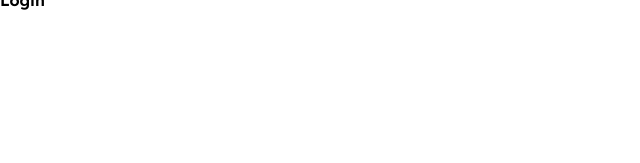
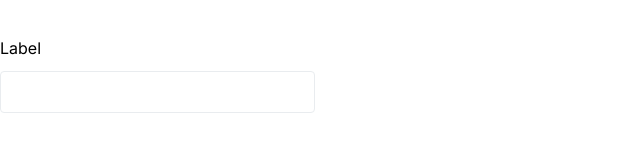
Before and after one commit to KA-10-Motors-Shop/motors-shop-front, a React (Create React App) app: page /login in a window 1280 px wide. Shown: the top 163 px of the page, without its empty margins (0-640 px from the left). Built offline with nearby package versions, Linux system fonts and the light colour scheme.

Commit message:
refactor: created input component. There is need to check the placeholder that does not appear.

```diff
--- /dev/null
+++ b/src/components/Input/Input.tsx
@@ -0,0 +1,23 @@
+import { Container } from "./styles";
+
+interface inputInterface {
+	label: string;
+	placeholder: string;
+	error?: any;
+}
+
+export const Input = ({
+	label,
+	error,
+	placeholder,
+	...rest
+}: inputInterface) => {
+	return (
+		<Container>
+			<div>
+				{label} {!!error && <span> - {error}</span>}
+			</div>
+			<input {...rest} />
+		</Container>
+	);
+};
--- /dev/null
+++ b/src/components/Input/styles.js
@@ -0,0 +1,47 @@
+import styled, { css } from "styled-components";
+
+export const Container = styled.div`
+	text-align: left;
+	display: flex;
+	flex-direction: column;
+	width: 22rem;
+	height: 4.0625rem;
+
+	div {
+		margin-bottom: 0.5rem;
+		height: 1.0625rem;
+		width: 2.3125rem;
+
+		label {
+			font-size: 0.875rem;
+			line-height: 1.06rem;
+			font-weight: 500;
+			color: var(--grey1);
+		}
+
+		span {
+			color: var(--alert1);
+		}
+	}
+
+	input {
+		height: 3rem;
+		width: 19.6875rem;
+		border: 1.5px solid var(--grey7);
+		border-radius: 4px;
+
+		input::placeholder {
+			color: var(--grey3);
+		}
+
+		:hover {
+			background-color: var(--grey8);
+			border: 1.5px solid var(--grey8);
+		}
+
+		:focus {
+			background-color: var(--grey9);
+			border: 1.5px solid var(--brand2);
+		}
+	}
+`;
--- a/src/pages/Login.tsx
+++ b/src/pages/Login/Login.tsx
@@ -1,8 +1,10 @@
 import { useEffect } from "react";
 import { useForm } from "react-hook-form";
 import { useHistory } from "react-router";
-import { UseTokenProvider } from "../providers/token";
-import api from "../services/api";
+import { Input } from "../../components/Input/Input";
+import { UseTokenProvider } from "../../providers/token";
+import api from "../../services/api";
+import { Container } from "./styles";
 
 export const Login = () => {
 	const { setToken, token }: any = UseTokenProvider();
@@ -38,8 +40,8 @@ export const Login = () => {
 	});
 
 	return (
-		<>
-			<h1>Login</h1>
-		</>
+		<Container>
+			<Input label="Label" placeholder="Placeholder" />
+		</Container>
 	);
 };
--- /dev/null
+++ b/src/pages/Login/styles.js
@@ -0,0 +1,9 @@
+import styled from "styled-components";
+
+export const Container = styled.main`
+	width: 100vw;
+	height: 100vh;
+	padding-top: 3rem;
+	display: flex;
+	flex-direction: column;
+`;
--- a/src/routes/index.tsx
+++ b/src/routes/index.tsx
@@ -1,6 +1,6 @@
 import { Switch, Route } from "react-router-dom";
 import { Home } from "../pages/Home/Home";
-import { Login } from "../pages/Login";
+import { Login } from "../pages/Login/Login";
 import { Register } from "../pages/Register";
 import { Product } from "../pages/Product";
 import { ProductViewUser } from "../pages/ProductViewUser";
--- a/src/styles/global.js
+++ b/src/styles/global.js
@@ -36,7 +36,7 @@ export default createGlobalStyle`
       --success3: #DDF3E4;
     }
 
-    body, input, button, p, span {
+    body, input, button, p, span, label, ::placeholder {
         font-family: "Inter";
         font-size: 1rem;
         font-weight: 400;
```
